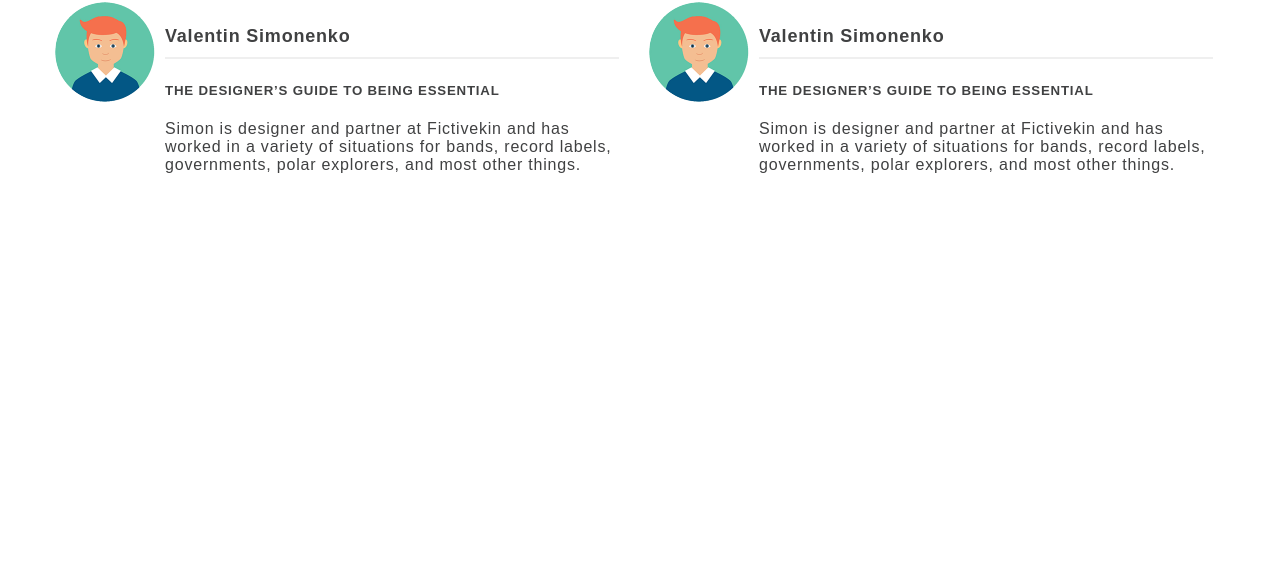
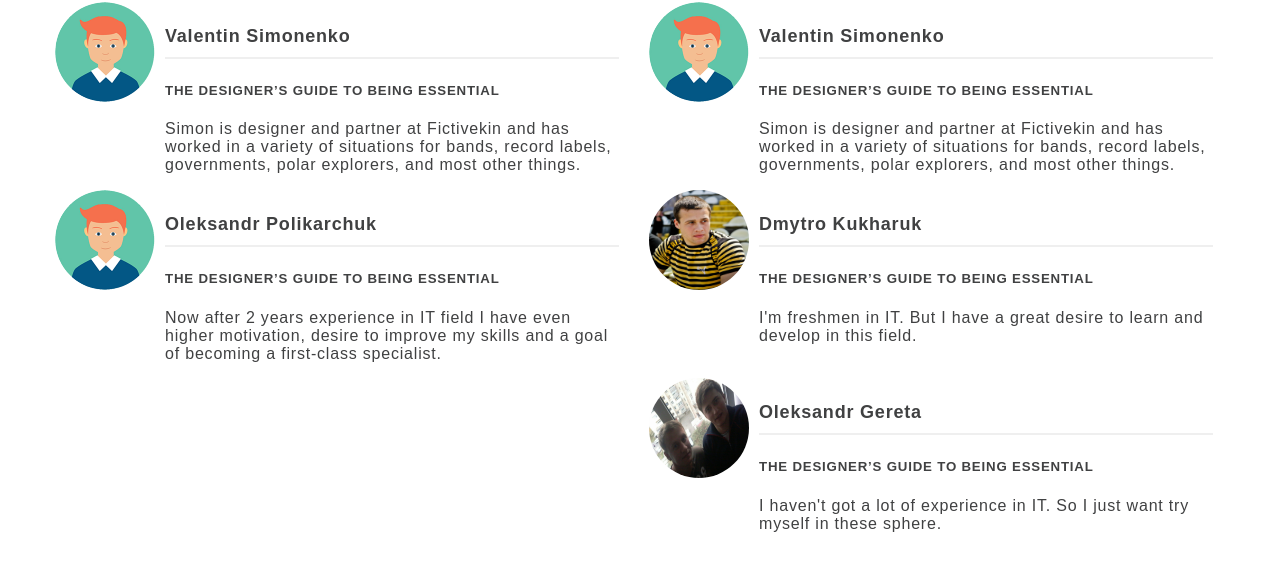
Before and after one commit to valenitin/OOS_18, a plain HTML site: page index.html in a window 1280 px wide. Shown: the part 219-790 px from the top of the page. Drawn offline with Linux system fonts and the light colour scheme.

Commit message:
Added new person block

```diff
--- a/index.html
+++ b/index.html
@@ -45,6 +45,49 @@
                         </div>
                     </div>
                 </div>
+
+                <div class="col-md-6">
+                    <div class="media">
+                        <div class="media-left">
+                            <a href="#">
+                                <img class="media-object" src="img/speaker-1.png" alt="...">
+                            </a>
+                        </div>
+                        <div class="media-body">
+                            <h4 class="media-heading">Oleksandr Polikarchuk</h4>
+                            <h5>THE DESIGNER’S GUIDE TO BEING ESSENTIAL</h5>
+                            <p>Now after 2 years experience in IT field I have even higher motivation, desire to improve my skills and a goal of becoming a first-class specialist.</p>
+                        </div>
+                    </div>
+                </div>
+                <div class="col-md-6">
+                    <div class="media">
+                        <div class="media-left">
+                            <a href="#">
+                                <img class="media-object" src="img/photo.jpg" alt="...">
+                            </a>
+                        </div>
+                        <div class="media-body">
+                            <h4 class="media-heading">Dmytro Kukharuk</h4>
+                            <h5>THE DESIGNER’S GUIDE TO BEING ESSENTIAL</h5>
+                            <p>I'm freshmen in IT. But I have a great desire to learn and develop in this field.</p>
+                        </div>
+                    </div>
+                </div>
+                <div class="col-md-6">
+                    <div class="media">
+                        <div class="media-left">
+                            <a href="#">
+                                <img class="media-object" src="img/gereta.jpg" alt="...">
+                            </a>
+                        </div>
+                        <div class="media-body">
+                            <h4 class="media-heading">Oleksandr Gereta</h4>
+                            <h5>THE DESIGNER’S GUIDE TO BEING ESSENTIAL</h5>
+                            <p>I haven't got a lot of experience in IT. So I just want try myself in these sphere.</p>
+                        </div>
+                    </div>
+                </div>
             </div>
         </div>
     </div>
--- a/style.css
+++ b/style.css
@@ -36,6 +36,9 @@ header h1 {
     padding-right: 15px;
     padding-left: 15px;
 }
+.media {
+    min-height: 188px;
+}
 .media-body, .media-left, .media-right {
     display: table-cell;
     vertical-align: top;
```
Also changed, not shown: img/gereta.jpg (added), img/photo.jpg (added).
